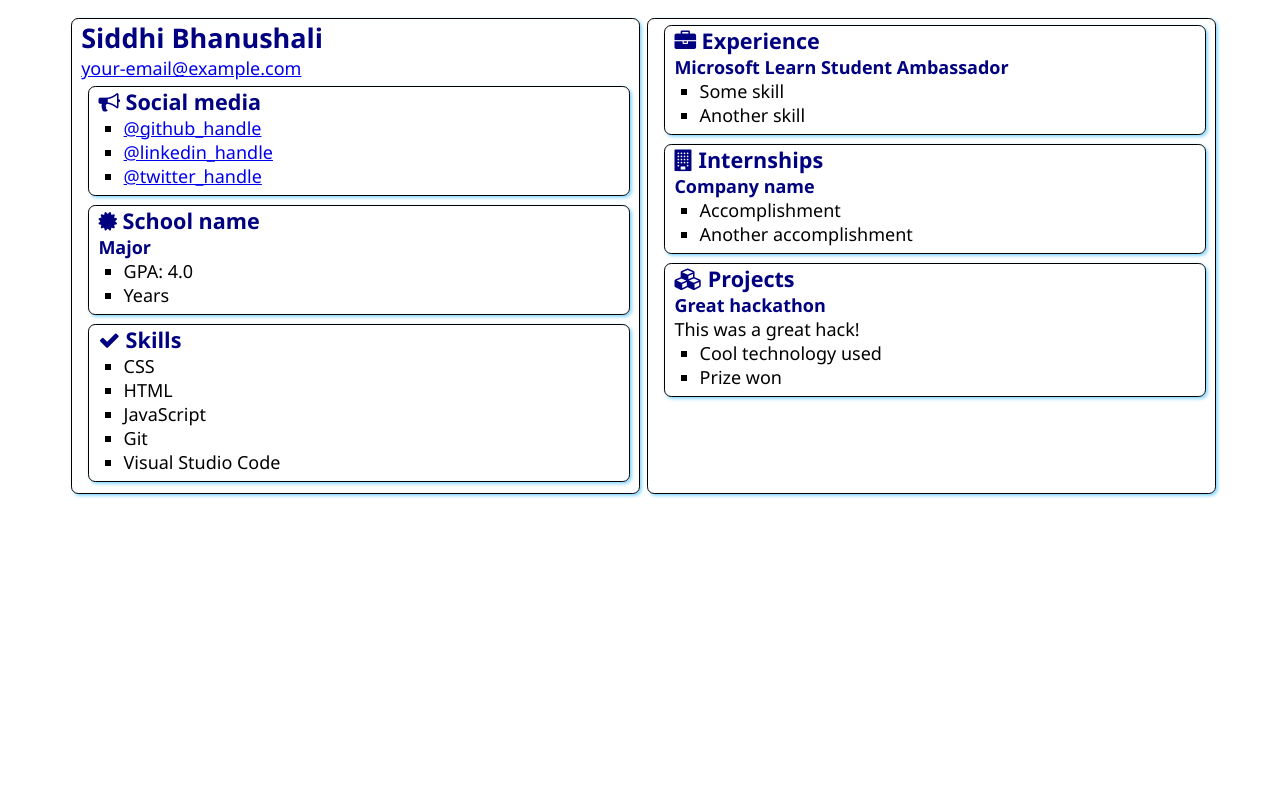
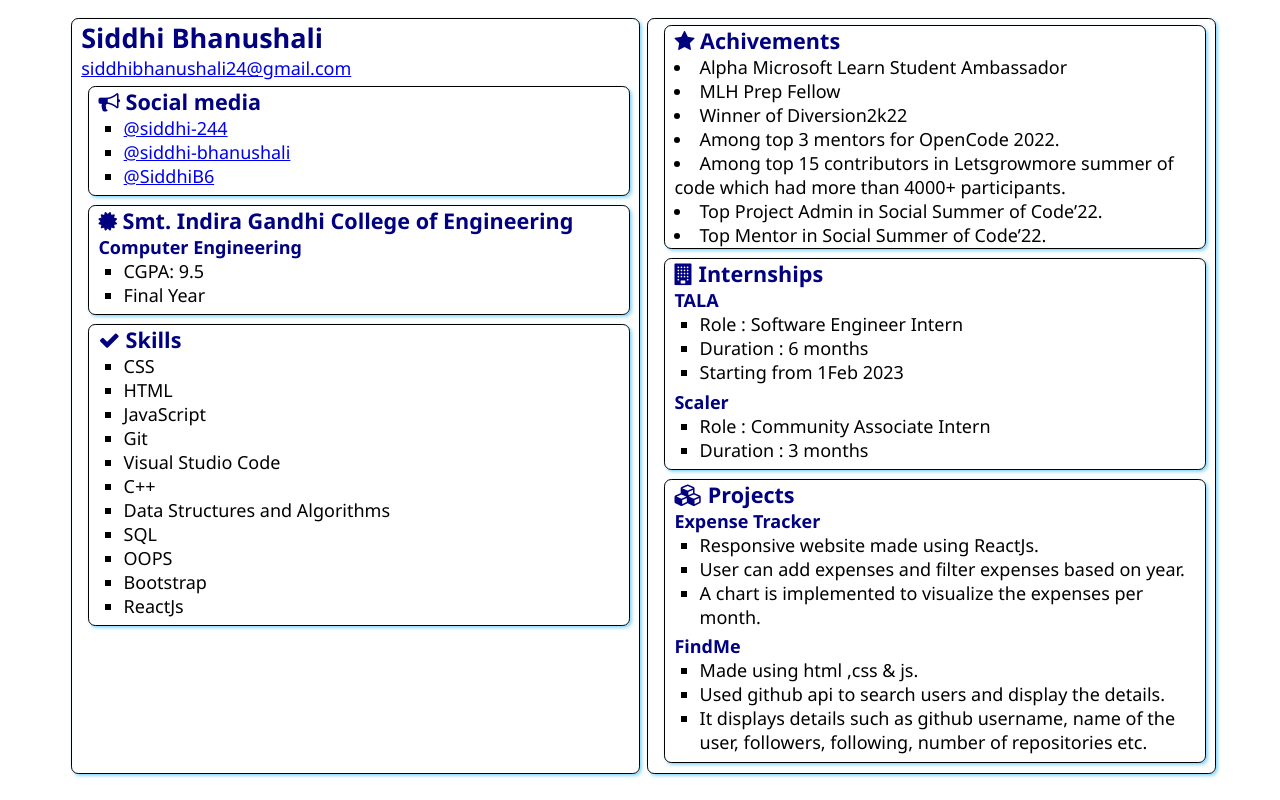
Before and after one commit to siddhi-244/SATechnicalOnboarding, a plain HTML site: page src/index.html in a window 1280 px wide. Drawn offline with Linux system fonts and the light colour scheme.

Commit message:
added all the details in the template

```diff
--- a/src/index.html
+++ b/src/index.html
@@ -13,7 +13,7 @@
     <main>
         <article class="box">
             <h1>Siddhi Bhanushali</h1>
-            <div><a href="mailto:your.email@example.com">your-email@example.com</a></div>
+            <div><a href="mailto:your.email@example.com">siddhibhanushali24@gmail.com</a></div>
 
             <section class="box">
                 <h2>
@@ -21,9 +21,9 @@
                     Social media
                 </h2>
                 <ul>
-                    <li><a href="https://github.com/<handle>">@github_handle</a></li>
-                    <li><a href="https://linkedin.com/in/<handle>">@linkedin_handle</a></li>
-                    <li><a href="https://twitter.com/<handle>">@twitter_handle</a></li>
+                    <li><a href="https://github.com/siddhi-244">@siddhi-244</a></li>
+                    <li><a href="https://linkedin.com/in/siddhi-bhanushali">@siddhi-bhanushali</a></li>
+                    <li><a href="https://twitter.com/SiddhiB6">@SiddhiB6</a></li>
                 </ul>
             </section>
 
@@ -31,12 +31,12 @@
                 <div class="education">
                     <h2>
                         <i class="fa fa-certificate" aria-hidden="true"></i>
-                        School name
+                        Smt. Indira Gandhi College of Engineering
                     </h2>
-                    <h3>Major</h3>
+                    <h3>Computer Engineering</h3>
                     <ul>
-                        <li>GPA: 4.0</li>
-                        <li>Years</li>
+                        <li>CGPA: 9.5</li>
+                        <li>Final Year</li>
                     </ul>
                 </div>
             </section>
@@ -52,20 +52,28 @@
                     <li>JavaScript</li>
                     <li>Git</li>
                     <li>Visual Studio Code</li>
+                    <li>C++</li>
+                    <li>Data Structures and Algorithms</li>
+                    <li>SQL</li>
+                    <li>OOPS</li>
+                    <li>Bootstrap</li>
+                    <li>ReactJs</li>
                 </ul>
             </section>
         </article>
         <article class="box">
             <section class="box">
                 <h2>
-                    <i class="fa fa-briefcase" aria-hidden="true"></i>
-                    Experience
+                    <i class="fa fa-star" aria-hidden="true"></i>
+                    Achivements
                 </h2>
-                <h3>Microsoft Learn Student Ambassador</h3>
-                <ul>
-                    <li>Some skill</li>
-                    <li>Another skill</li>
-                </ul>
+                <li>Alpha Microsoft Learn Student Ambassador</li>
+                <li>MLH Prep Fellow</li>
+                <li>Winner of Diversion2k22</li>
+                <li>Among top 3 mentors for OpenCode 2022. </li>
+                <li>Among top 15 contributors  in Letsgrowmore summer of code which had more than 4000+ participants.</li>
+                <li>Top Project Admin in Social Summer of Code’22.</li>
+                <li>Top Mentor in Social Summer of Code’22.</li>
             </section>
             <section class="box">
                 <h2>
@@ -73,10 +81,16 @@
                     Internships
                 </h2>
 
-                <h3>Company name</h3>
+                <h3>TALA</h3>
                 <ul>
-                    <li>Accomplishment</li>
-                    <li>Another accomplishment</li>
+                    <li>Role : Software Engineer Intern</li>
+                    <li>Duration : 6 months</li>
+                    <li>Starting from 1Feb 2023</li>
+                </ul>
+                <h3>Scaler</h3>
+                <ul>
+                    <li>Role : Community Associate Intern</li>
+                    <li>Duration : 3 months</li>
                 </ul>
             </section>
             <section class="box">
@@ -85,11 +99,17 @@
                     Projects
                 </h2>
 
-                <h3>Great hackathon</h3>
-                <div>This was a great hack!</div>
+                <h3>Expense Tracker</h3>
                 <ul>
-                    <li>Cool technology used</li>
-                    <li>Prize won</li>
+                    <li>Responsive website made using ReactJs.</li>
+                    <li>User can add expenses and filter expenses based on year.</li>
+                    <li>A chart is implemented to visualize the expenses per month.</li>
+                </ul>
+                <h3>FindMe </h3>
+                <ul>
+                    <li>Made using html ,css & js.</li>
+                    <li>Used github api to search users and display the details.</li>
+                    <li>It displays details such as github username, name of the user, followers, following, number of repositories etc.</li>
                 </ul>
             </section>
         </article>
```
